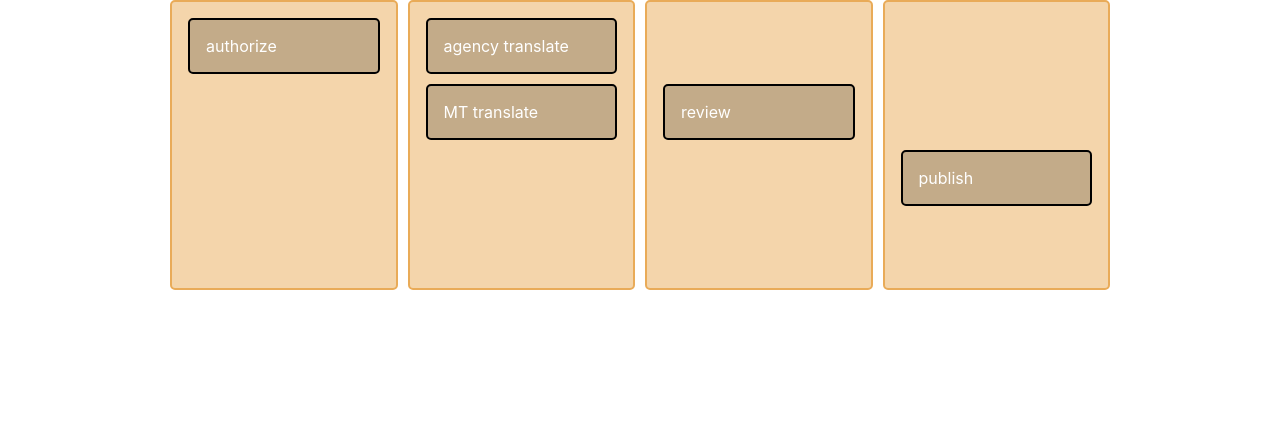
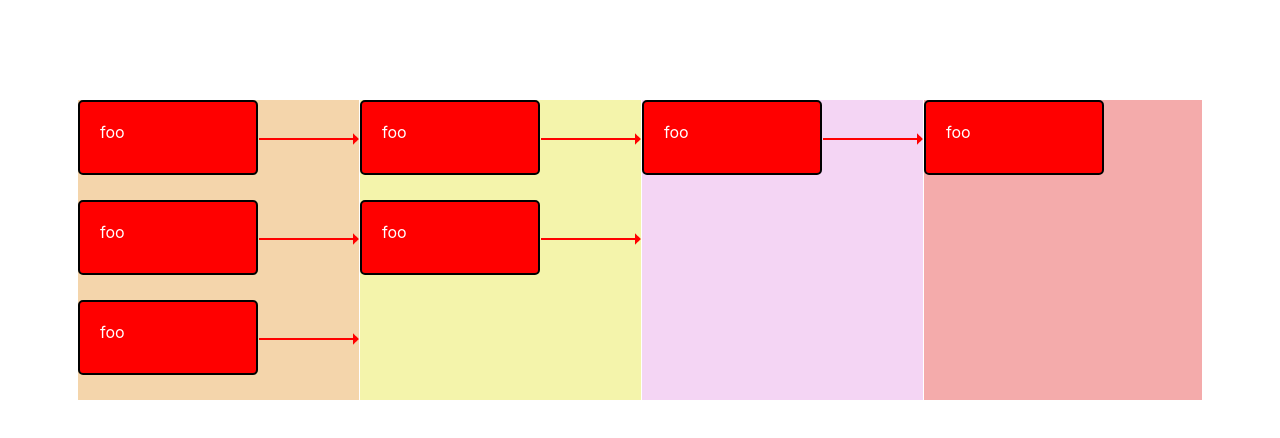
Before and after one commit to xiaoyunyang/react-process-flowchart, a React (Create React App) app: page / in a window 1280 px wide. Shown: the top 438 px of the page. Built offline with nearby package versions, Linux system fonts and the light colour scheme.

Commit message:
created simple flowchart with css grid

```diff
--- a/src/App.css
+++ b/src/App.css
@@ -3,65 +3,91 @@
 }
 
 .wrapper {
-  max-width: 940px;
-  margin: 0 auto;
+  display: grid;
+  grid-template-columns: 1fr 1fr 1fr 1fr;
+  grid-gap: 1px;
+  grid-auto-rows: minmax(100px, auto);
 }
 
-.wrapper > div {
+.two-row-wrapper {
+  display: grid;
+  grid-template-columns: 1fr 1fr;
+  grid-gap: 1px;
+  grid-auto-rows: minmax(100px, auto);
+}
+.two-row-wrapper .subgrid {
+  border-radius: 5px;
   border: 2px solid rgb(233, 171, 88);
-  border-radius: 5px;
-  background-color: rgba(233, 171, 88, 0.5);
-  padding: 1em;
   color: #d9480f;
 }
 
-.one > div,
-.two > div,
-.three > div,
-.four > div {
-  border: 2px solid rgb(0, 0, 0);
+/* .wrapper .subgrid {
   border-radius: 5px;
-  background-color: rgba(0, 0, 0, 0.2);
-  padding: 1em;
-  color: white;
+  border: 2px solid rgb(233, 171, 88);
+  color: #d9480f;
+} */
+
+.two-row-left {
+  grid-column-start: 1;
+  grid-column-end: 3;
+}
+.two-row-right {
+  grid-column-start: 2;
+  grid-column-end: 3;
 }
 
-.wrapper {
+
+/* .subgrid {
   display: grid;
-  grid-template-columns: 1fr 1fr 1fr 1fr;
-  grid-gap: 10px;
-  grid-auto-rows: minmax(100px, auto);
-}
+  grid-template-columns: 1fr 1fr;
+  grid-gap: 1px;
+  grid-auto-rows: minmax(20px, auto);
+} */
 
-.subgrid {
-  display: grid;
+.lines {
+  display: absolute;
   grid-template-columns: 1fr;
   grid-gap: 10px;
   grid-auto-rows: minmax(20px, auto);
 }
 
-.one {
+.col1 {
   grid-column-start: 1;
   grid-column-end: 2;
   grid-row: 1;
 }
 
-.grid-0 {
+.col2 {
+  grid-column: 2;
+  grid-row: 1;
+}
+
+.col3 {
+  grid-column: 3;
+  grid-row: 1;
+}
+
+.col4 {
+  grid-column: 4;
+  grid-row: 1;
+}
+
+.row1 {
   grid-column: 1;
   grid-row: 1;
 }
 
-.grid-1 {
+.row2 {
   grid-column: 1;
   grid-row: 2;
 }
 
-.grid-2 {
+.row3 {
   grid-column: 1;
   grid-row: 3;
 }
 
-.grid-3 {
+.row4 {
   grid-column: 1;
   grid-row: 4;
 }
@@ -70,17 +96,90 @@
   visibility: hidden;
 }
 
-.two {
+.arrow {
+  display: flex;
+  flex-wrap: wrap;
+  /* align-content: stretch; */
+  flex-direction: row;
+}
+
+.line {
+  align-self: auto;
+  width: 95px;
+  height: 40px;
+  border-bottom: 2px solid red;
+  position: relative;
+}
+
+.arrow-head-right {
+  position: relative;
+  margin-left: -0.3em;
+  top: 2.18em;
+  display: inline-block;
+  color: red;
+  box-sizing: border-box;
+  width: 0;
+  height: 0;
+  border: 4px solid transparent;
+  border-top: 4px solid;
+  border-right: 4px solid;
+  transform: rotate(45deg);
+}
+
+.box {
+  background-color: red;
+  border: 2px solid rgb(0, 0, 0);
+  border-radius: 5px;
+  color: white;
+  height: 75px;
+  padding: 20px;
+}
+
+.col1-inner {
+  grid-column-start: 1;
+  grid-column-end: 2;
+  grid-row: 1;
+  width: 180px;
+  height: 75px;
+}
+
+.col2-inner {
   grid-column: 2;
   grid-row: 1;
+  width: 100px;
+  height: 75px;
 }
 
-.three {
-  grid-column: 3;
-  grid-row: 1;
+/* DEBUGGING CODE BEGIN */
+/* Code for debugging only. Remove for production */
+#flowchart-container {
+  padding-top: 100px;
+  max-width: 1124px;
+  margin: 0 auto;
+}
+.col1 {
+  background-color: rgba(233, 171, 88, 0.5);
+}
+.col2 {
+  background-color: rgba(233, 233, 88, 0.5);
+}
+.col3 {
+  background-color: rgba(233, 171, 233, 0.5);
+}
+.col4 {
+  background-color: rgba(233, 88, 88, 0.5);
 }
 
-.four {
-  grid-column: 4;
-  grid-row: 1;
-}
+/* .col1 > div,
+.col2 > div,
+.col3 > div,
+.col4 > div {
+  border: 1px solid rgb(0, 0, 0);
+  border-radius: 5px;
+  background-color: rgba(0, 0, 0, 0.2);
+  padding: 1em;
+  color: white;
+} */
+
+
+/* DEBUGGING CODE END */
--- a/src/App.js
+++ b/src/App.js
@@ -2,12 +2,10 @@ import React, { Component } from 'react';
 import logo from './logo.svg';
 import './App.css';
 
-
-
 const step = name => ({ name });
 const grid = [
   [step("authorize"), null, null, null],
-  [step("agency translate"), step("MT translate"), null, null],
+  [step("agency translate agency translateagency translateagency translateagency translateagency translateagency translateagency translate "), step("MT translate"), null, null],
   [null, step("review"), null, null],
   [null, null, step("publish"), null]
 ];
@@ -15,27 +13,58 @@ const grid = [
 const Column = ({ data }) => {
   return data.map((step, i) => {
     return step ? (
-      <div className={`grid-${i}`}>{step.name}</div>
+      <div key={`column-${i}`} className={`row${i}`}>{step.name}</div>
     ) : (
-      <div className={`grid-${i} hidden`}>hidden</div>
+      <div key={`column-${i}`} className={`row${i} hidden`}>hidden</div>
     );
   });
 };
+
+const TwoRow = ({ leftNode, rightEdge = false}) => {
+  return (
+    <div className="two-row-wrapper">
+      <div className="col1-inner">
+          <div className="box">
+            {leftNode.name}
+          </div>
+      </div>
+      { rightEdge && (
+          <div className="col2-inner">
+            <Arrow />
+          </div>
+        )
+      }
+    </div>
+  );
+};
+
+const Arrow = () => (
+  <div className="arrow">
+    <div className="line"/>
+    <i class="arrow-head-right"/>
+  </div>
+)
+
 class App extends Component {
   render() {
     return (
-      <div className="wrapper">
-      <div className="one subgrid">
-        <Column data={grid[0]} />
-      </div>
-      <div className="two subgrid">
-        <Column data={grid[1]} />
-      </div>
-      <div className="three subgrid">
-        <Column data={grid[2]} />
-      </div>
-      <div className="four subgrid">
-        <Column data={grid[3]} />
+      <div id="flowchart-container">
+        <div className="wrapper">
+          <div className="col1">
+            <TwoRow leftNode={{name: "foo"}} rightEdge={true}/>
+            <TwoRow leftNode={{name: "foo"}} rightEdge={true}/>
+            <TwoRow leftNode={{name: "foo"}} rightEdge={true}/>
+          </div>
+          <div className="col2">
+            <TwoRow leftNode={{name: "foo"}} rightEdge={true}/>
+            <TwoRow leftNode={{name: "foo"}} rightEdge={true}/>
+          </div>
+          <div className="col3">
+            <TwoRow leftNode={{name: "foo"}} rightEdge={true}/>
+          </div>
+          <div className="col4">
+            <TwoRow leftNode={{name: "foo"}}/>
+          </div>
       </div>
     </div>
     );
```
Also changed, not shown: resource/simple.png (added), 1 other file (tests, documents, lock files or other folders).
